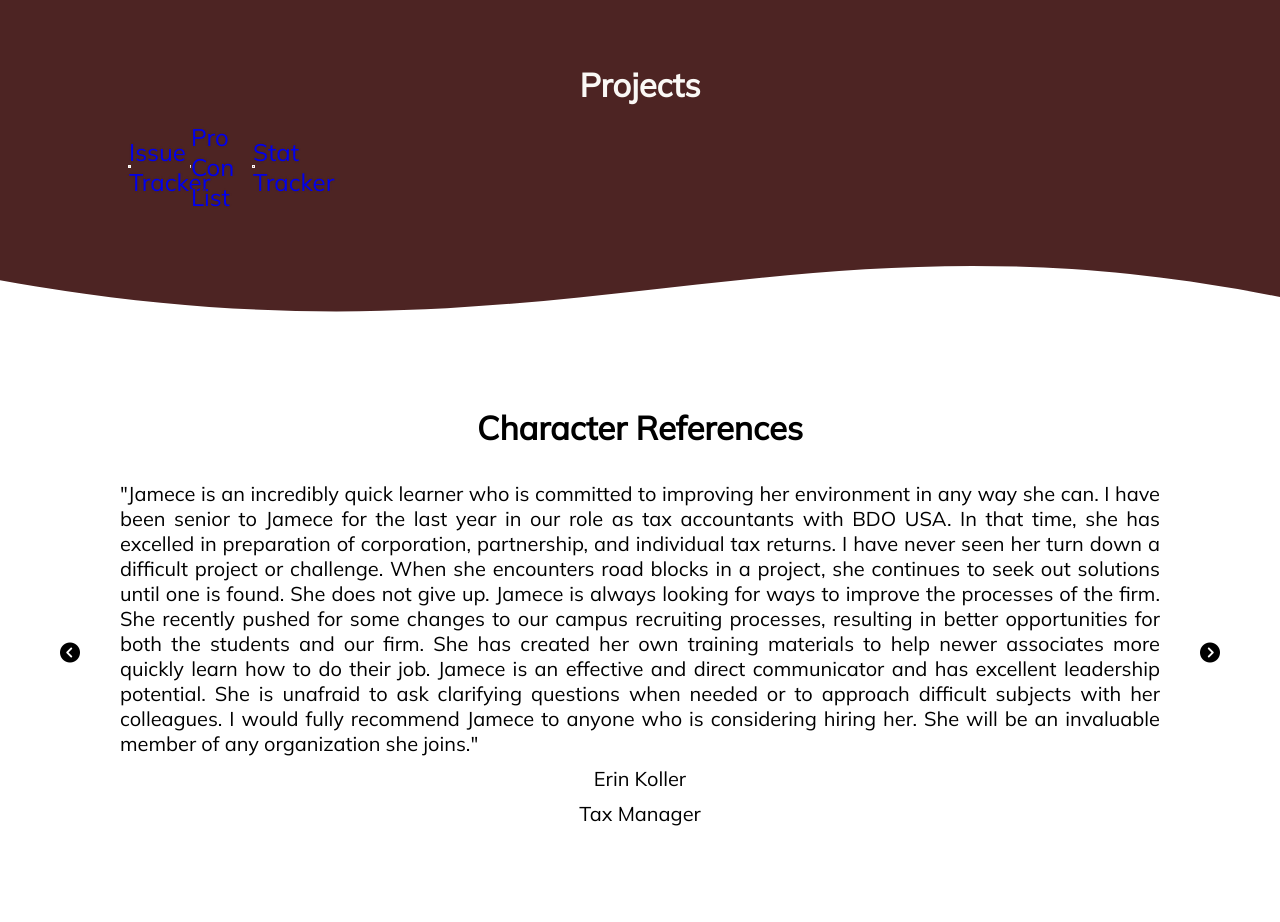
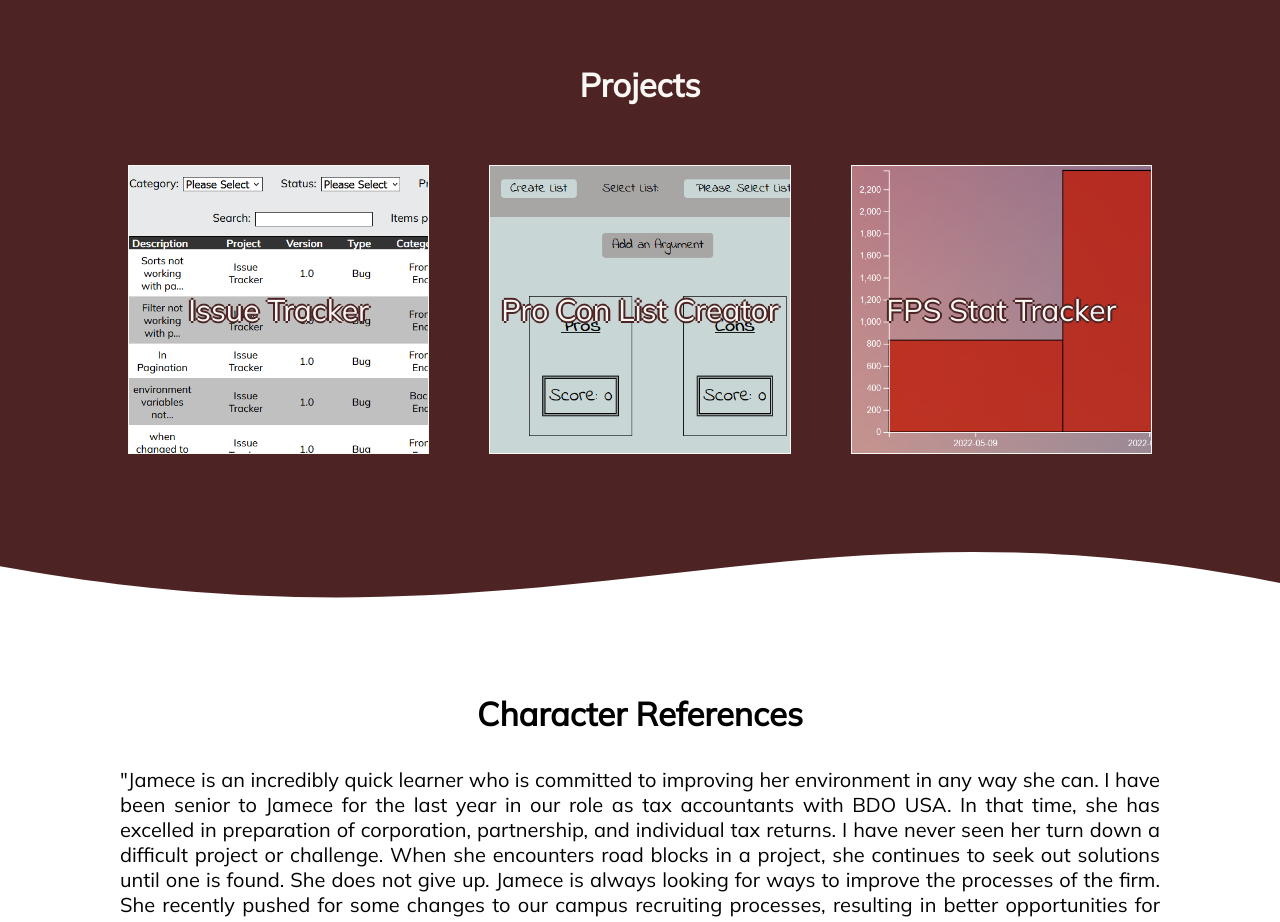
Before and after one commit to jamecec/portfolio-jc, a plain HTML site: page index.html in a window 1280 px wide. Shown: the part 980-1902 px from the top of the page. Before the commit the page ends 1826 px from the top, so only its background shows below. Drawn offline with Linux system fonts and the light colour scheme.

Commit message:
adding links for projects

```diff
--- a/index.html
+++ b/index.html
@@ -70,9 +70,9 @@
         <div id="projects" class="projects">
           <h2>Projects</h2>
           <div class="cards">
-          <a href="https://issue-tracker-jcp.netlify.app" target="_blank"><div class="card IT"><div class="content"><p>Issue Tracker</p></div></div></a>
-          <a href="https://pro-con-jc.netlify.app" target="_blank"><div class="card PC"><div class="content"><p>Pro Con List</p></div></div></a>
-          <a href="https://stat-tracker-jc.netlify.app" target="_blank"><div class="card ST"><div class="content"><p>Stat Tracker</p></div></div></a>
+          <a href="https://issue-tracker-jcp.netlify.app" target="_blank" class="card IT"><div class="content"><p>Issue Tracker</p></div></a>
+          <a href="https://pro-con-jc.netlify.app" target="_blank" class="card PC"><div class="content"><p>Pro Con List Creator</p></div></a>
+          <a href="https://stat-tracker-jc.netlify.app" target="_blank" class="card ST"><div class="content"><p>FPS Stat Tracker</p></div></a>
           </div>
           </div>
           <div class="wave-container">
--- a/style.scss
+++ b/style.scss
@@ -155,12 +155,16 @@ nav{
     background-image: url('ST.PNG')
   }
   p{
-    font-size: clamp(1.2rem, .5rem + 1vw, 3rem);
+    font-size: clamp(1.5rem, .5rem + 1vw, 3rem);
     text-shadow:
         0.07em 0 $neutral-dark,
         0 0.07em $neutral-dark,
         -0.07em 0 $neutral-dark,
         0 -0.07em $neutral-dark;
+  }
+  a{
+    text-decoration: none;
+    color: inherit;
   }
 }
 @media (min-width: $media-width){
```
Also changed, not shown: style.css, 1 other file.
